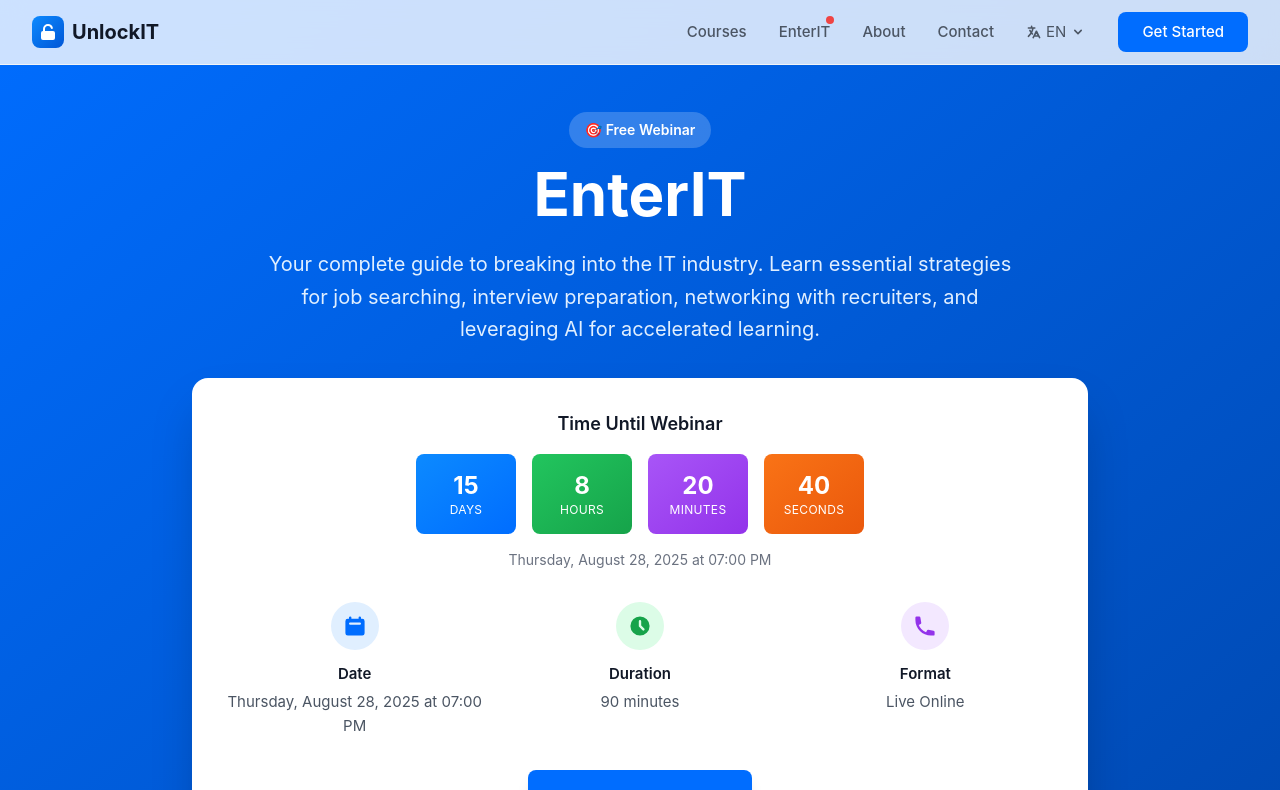
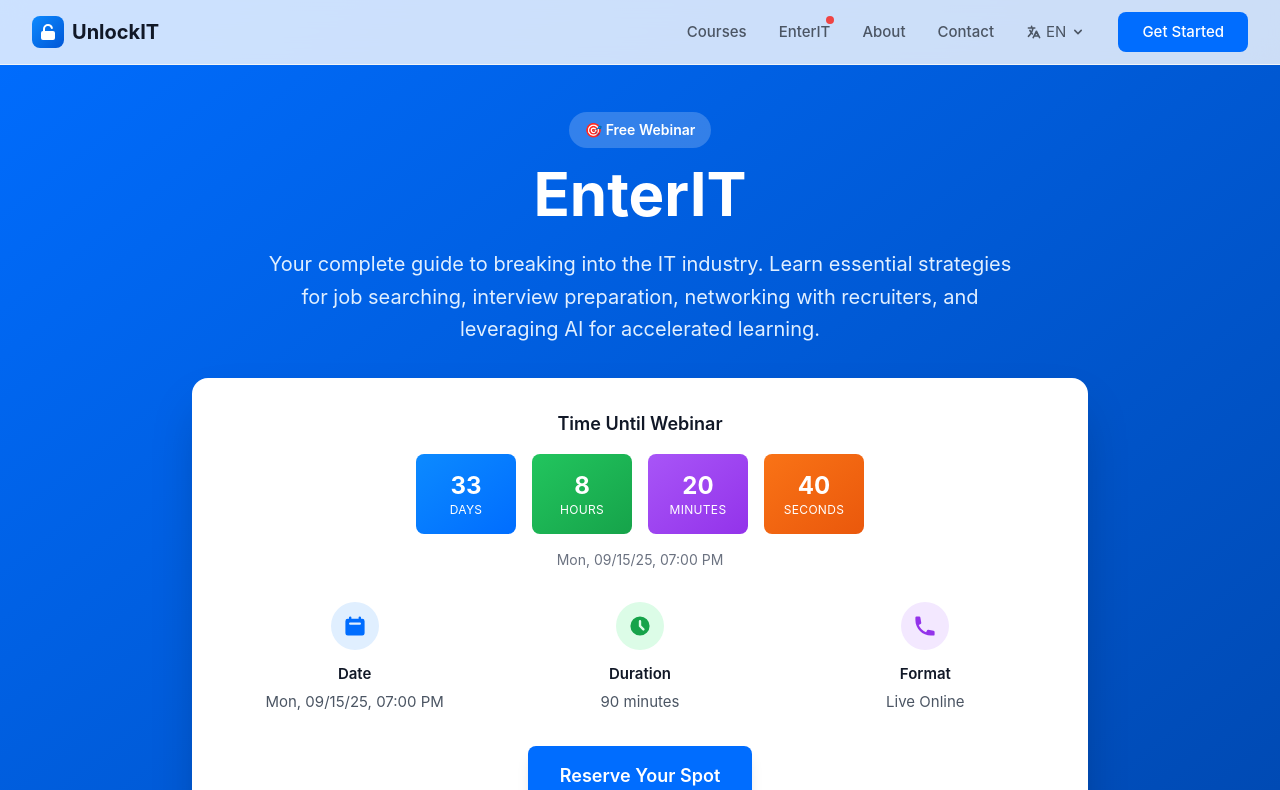
Before and after one commit to unlockit-lab/webpage, a Vue app: page /enterit in a window 1280 px wide. Shown: the top 790 px of the page. Built offline with nearby package versions, Linux system fonts and the light colour scheme.

Commit message:
prelegent img added

```diff
--- /dev/null
+++ b/src/config/index.ts
@@ -0,0 +1,13 @@
+export interface AppConfig {
+  webinar: {
+    targetDate: string; // ISO date string
+  };
+}
+
+export const config: AppConfig = {
+  webinar: {
+    targetDate: '2025-09-15T19:00:00',
+  },
+};
+
+export default config;
--- a/src/views/EnterIT.vue
+++ b/src/views/EnterIT.vue
@@ -414,7 +414,7 @@
               <div class="w-64 h-64 rounded-full mx-auto shadow-2xl overflow-hidden bg-gray-100">
                 <!-- Profile Image -->
                 <img
-                  src="https://images.pexels.com/photos/30712847/pexels-photo-30712847.jpeg?auto=compress&cs=tinysrgb&w=400&h=400&fit=crop&crop=face"
+                  src="/images/michal-wronski.jpg"
                   alt="Michał Wroński - IT Career Coach"
                   class="w-full h-full object-cover object-center"
                   @error="handleImageError"
@@ -529,13 +529,19 @@
 <script setup lang="ts">
 import { ref, onMounted, onUnmounted, computed } from 'vue'
 import { useI18n } from 'vue-i18n'
+import config from '../config'
 
 const { t, locale } = useI18n()
 
-// Set webinar date - 15 days from now at 7:00 PM
-const webinarTargetDate = new Date()
-webinarTargetDate.setDate(webinarTargetDate.getDate() + 15)
-webinarTargetDate.setHours(19, 0, 0, 0) // 7:00 PM
+const getWebinarTargetDate = (): Date => {
+    const configDate = new Date(config.webinar.targetDate)
+    if (!isNaN(configDate.getTime())) {
+      return configDate
+    }
+    return new Date()
+}
+
+const webinarTargetDate = getWebinarTargetDate()
 
 const timeLeft = ref({
   days: 0,
@@ -544,7 +550,7 @@ const timeLeft = ref({
   seconds: 0,
 })
 
-let countdownInterval: NodeJS.Timeout | null = null
+let countdownInterval: number | null = null
 
 const updateCountdown = () => {
   const now = new Date().getTime()
@@ -568,10 +574,10 @@ const updateCountdown = () => {
 
 const webinarDate = computed(() => {
   const date = webinarTargetDate.toLocaleDateString(locale.value === 'pl' ? 'pl-PL' : 'en-US', {
-    weekday: 'long',
-    year: 'numeric',
-    month: 'long',
-    day: 'numeric',
+    weekday: 'short',
+    year: '2-digit',
+    month: '2-digit',
+    day: '2-digit',
     hour: '2-digit',
     minute: '2-digit',
   })
```
Also changed, not shown: public/images/michal-wronski.jpg (added), 1 other file (tests, documents, lock files or other folders).
